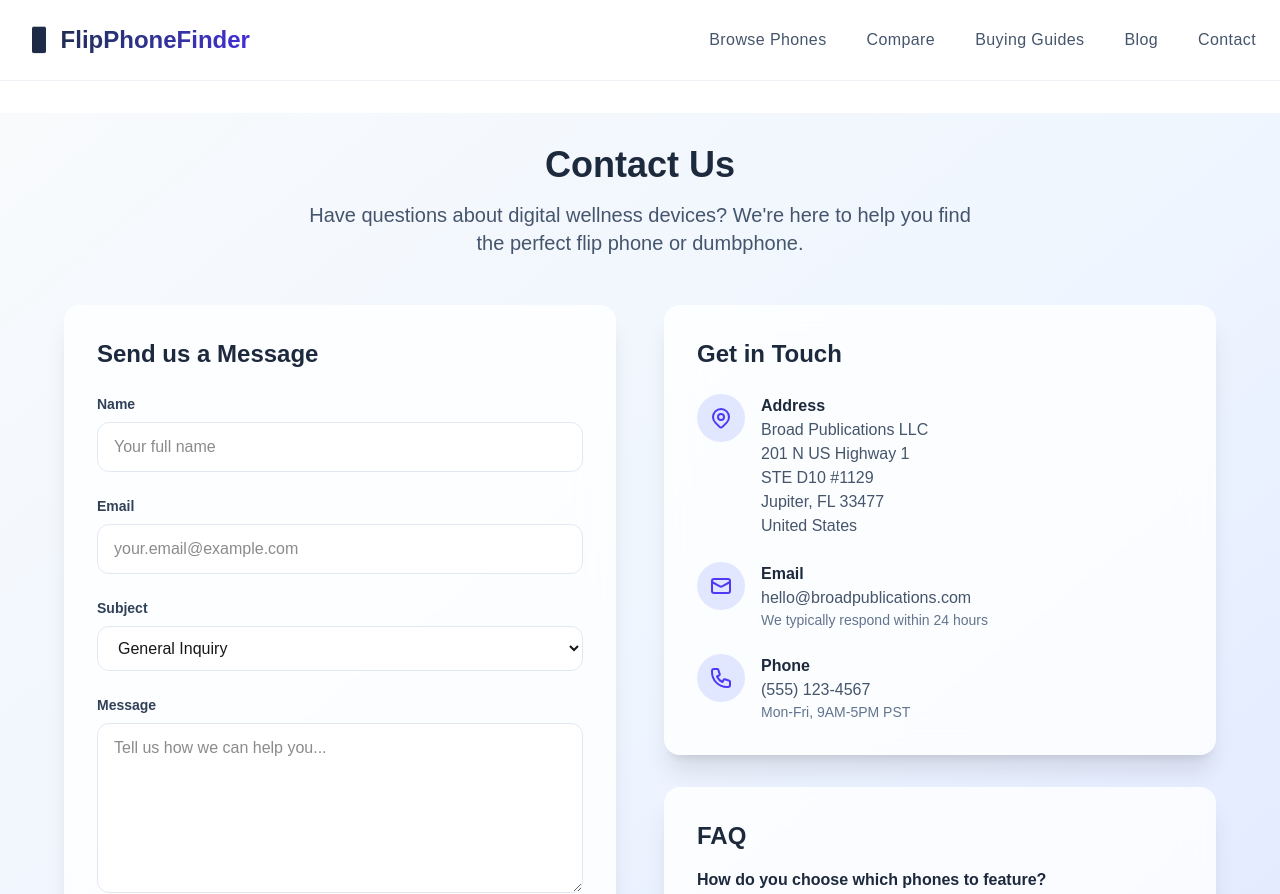
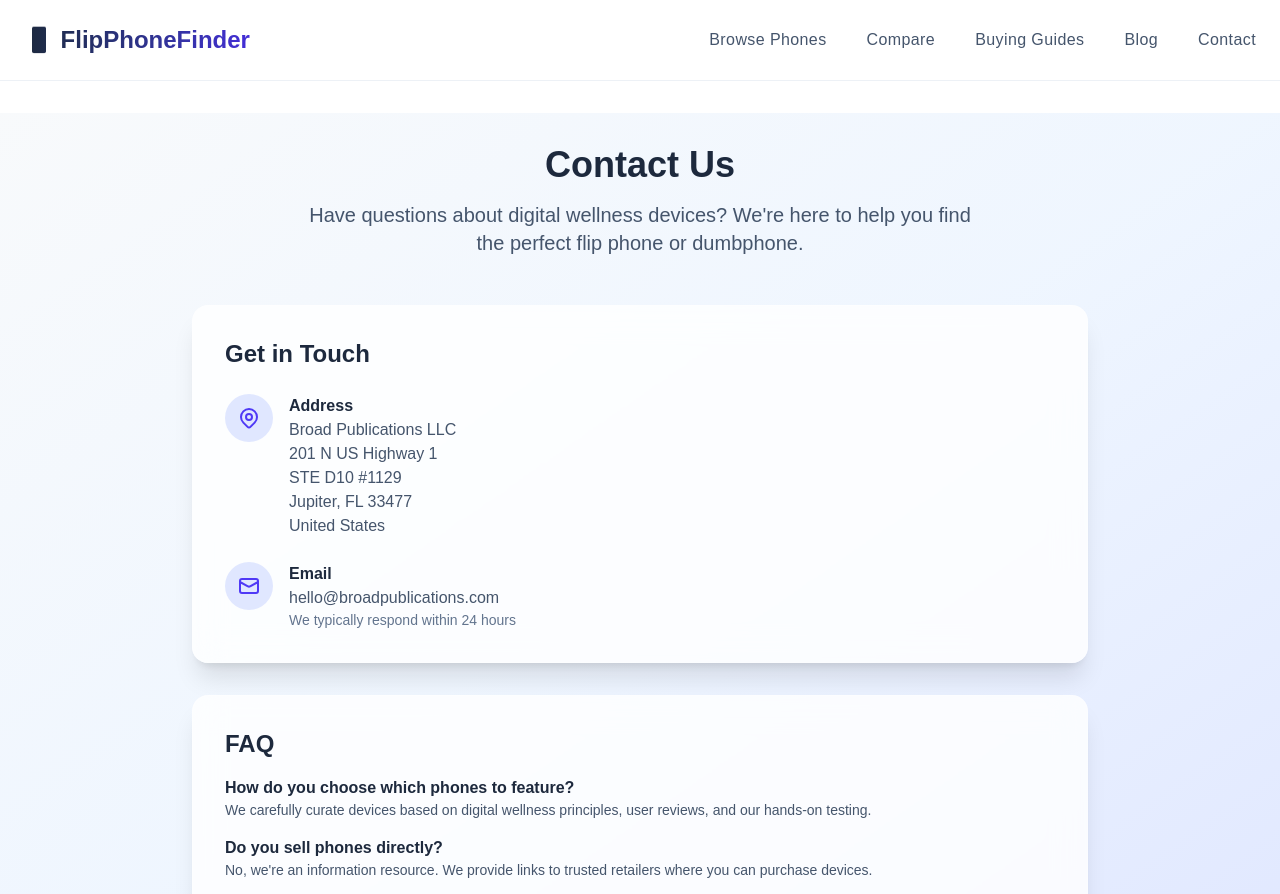
Before and after one commit to zachbroad/flipphonefinder, a Next.js app: page /contact in a window 1280 px wide. Shown: the top 894 px of the page. Built offline with nearby package versions, Linux system fonts and the light colour scheme.

Commit message:
fix(contact): refactor contact page layout and reintroduce FAQ section

```diff
--- a/app/contact/page.tsx
+++ b/app/contact/page.tsx
@@ -36,64 +36,7 @@ export default function Contact() {
           </p>
         </div>
 
-        <div className="max-w-6xl mx-auto">
-          <div className="grid grid-cols-1 lg:grid-cols-2 gap-12">
-            {/* Contact Form */}
-            <div className="bg-white/80 backdrop-blur-lg rounded-2xl shadow-xl border border-white/20 p-8">
-              <h2 className="text-2xl font-bold text-slate-800 mb-6">Send us a Message</h2>
-              <form className="space-y-6">
-                <div>
-                  <label className="block text-sm font-semibold text-slate-700 mb-2">
-                    Name
-                  </label>
-                  <input
-                    type="text"
-                    className="w-full px-4 py-3 bg-white/90 border border-slate-200 rounded-xl focus:ring-4 focus:ring-indigo-500/20 focus:border-indigo-500 transition-all duration-200"
-                    placeholder="Your full name"
-                  />
-                </div>
-                <div>
-                  <label className="block text-sm font-semibold text-slate-700 mb-2">
-                    Email
-                  </label>
-                  <input
-                    type="email"
-                    className="w-full px-4 py-3 bg-white/90 border border-slate-200 rounded-xl focus:ring-4 focus:ring-indigo-500/20 focus:border-indigo-500 transition-all duration-200"
-                    placeholder="your.email@example.com"
-                  />
-                </div>
-                <div>
-                  <label className="block text-sm font-semibold text-slate-700 mb-2">
-                    Subject
-                  </label>
-                  <select className="w-full px-4 py-3 bg-white/90 border border-slate-200 rounded-xl focus:ring-4 focus:ring-indigo-500/20 focus:border-indigo-500 transition-all duration-200">
-                    <option>General Inquiry</option>
-                    <option>Phone Recommendation</option>
-                    <option>Technical Support</option>
-                    <option>Partnership/Business</option>
-                    <option>Media Inquiry</option>
-                  </select>
-                </div>
-                <div>
-                  <label className="block text-sm font-semibold text-slate-700 mb-2">
-                    Message
-                  </label>
-                  <textarea
-                    rows={6}
-                    className="w-full px-4 py-3 bg-white/90 border border-slate-200 rounded-xl focus:ring-4 focus:ring-indigo-500/20 focus:border-indigo-500 transition-all duration-200"
-                    placeholder="Tell us how we can help you..."
-                  ></textarea>
-                </div>
-                <button
-                  type="submit"
-                  className="w-full px-6 py-3 bg-gradient-to-r from-indigo-600 to-purple-600 text-white font-semibold rounded-xl hover:from-indigo-700 hover:to-purple-700 transition-all duration-200 shadow-lg"
-                >
-                  Send Message
-                </button>
-              </form>
-            </div>
-
-            {/* Contact Information */}
+        <div className="max-w-4xl mx-auto">
           <div className="space-y-8">
             <div className="bg-white/80 backdrop-blur-lg rounded-2xl shadow-xl border border-white/20 p-8">
               <h2 className="text-2xl font-bold text-slate-800 mb-6">Get in Touch</h2>
@@ -127,19 +70,6 @@ export default function Contact() {
                     <p className="text-sm text-slate-500">We typically respond within 24 hours</p>
                   </div>
                 </div>
-
-                  <div className="flex items-start space-x-4">
-                    <div className="bg-indigo-100 rounded-full p-3">
-                      <svg className="w-6 h-6 text-indigo-600" fill="none" stroke="currentColor" viewBox="0 0 24 24">
-                        <path strokeLinecap="round" strokeLinejoin="round" strokeWidth={2} d="M3 5a2 2 0 012-2h3.28a1 1 0 01.948.684l1.498 4.493a1 1 0 01-.502 1.21l-2.257 1.13a11.042 11.042 0 005.516 5.516l1.13-2.257a1 1 0 011.21-.502l4.493 1.498a1 1 0 01.684.949V19a2 2 0 01-2 2h-1C9.716 21 3 14.284 3 6V5z" />
-                      </svg>
-                    </div>
-                    <div>
-                      <h3 className="font-bold text-slate-800">Phone</h3>
-                      <p className="text-slate-600">(555) 123-4567</p>
-                      <p className="text-sm text-slate-500">Mon-Fri, 9AM-5PM PST</p>
-                    </div>
-                  </div>
               </div>
             </div>
 
@@ -164,6 +94,5 @@ export default function Contact() {
         </div>
       </div>
     </div>
-    </div>
   )
 }
```
Lines whose indentation alone changed are shown as unchanged.
